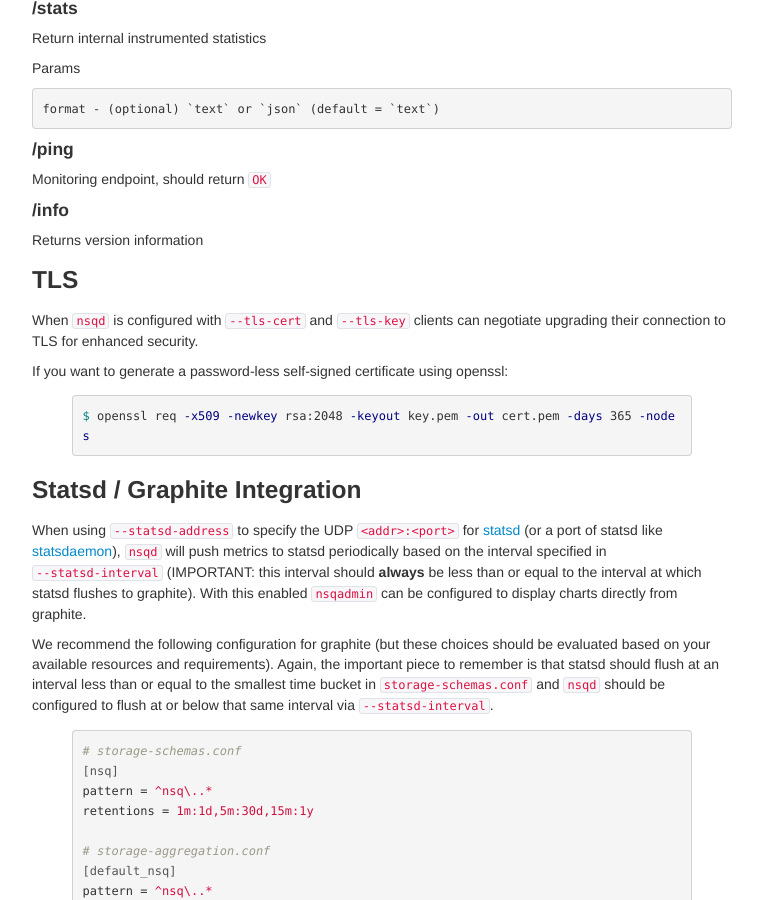
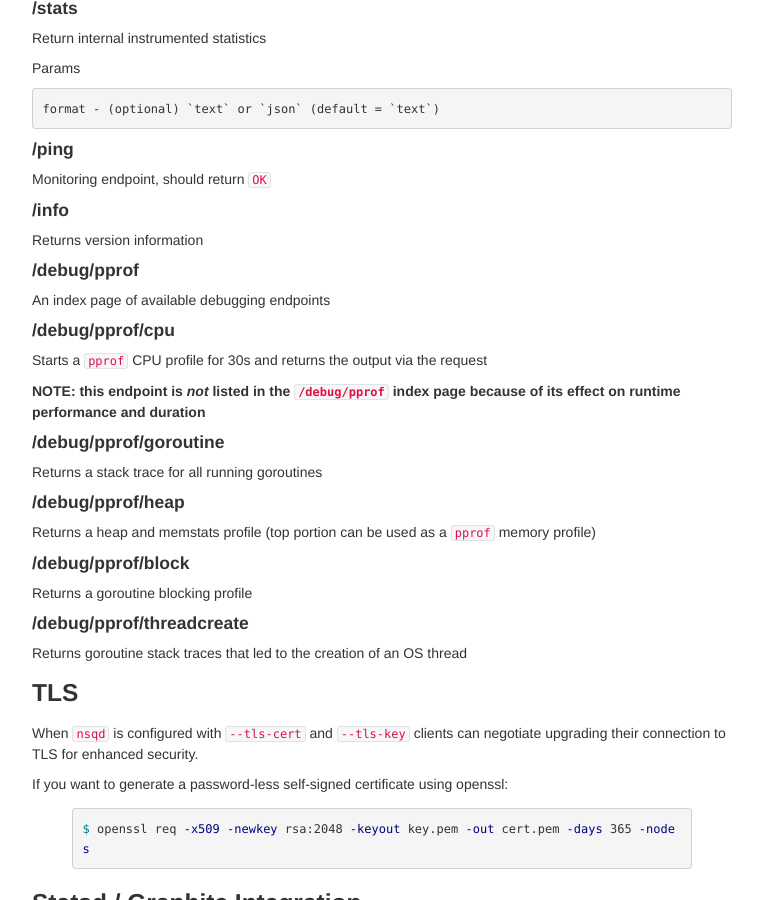
Before and after one commit to nsqio/nsq, a Jekyll site: the page built from _posts/2012-12-01-nsqd.md, in a window 1280 px wide and 900 px high, scrolled down 2648 px. Shown: the whole window, without its empty margins (378-1141 px from the left). Built offline with Jekyll 4.4.1, drawn with Linux system fonts in a browser that asks for light colours.

Commit message:
list all nsqd debug endpoints

```diff
--- a/_posts/2012-12-01-nsqd.md
+++ b/_posts/2012-12-01-nsqd.md
@@ -156,6 +156,33 @@ Monitoring endpoint, should return `OK`
 
 Returns version information
 
+#### /debug/pprof
+
+An index page of available debugging endpoints
+
+#### /debug/pprof/cpu
+
+Starts a `pprof` CPU profile for 30s and returns the output via the request
+
+**NOTE: this endpoint is *not* listed in the `/debug/pprof` index page because of its effect
+on runtime performance and duration**
+
+#### /debug/pprof/goroutine
+
+Returns a stack trace for all running goroutines
+
+#### /debug/pprof/heap
+
+Returns a heap and memstats profile (top portion can be used as a `pprof` memory profile)
+
+#### /debug/pprof/block
+
+Returns a goroutine blocking profile
+
+#### /debug/pprof/threadcreate
+
+Returns goroutine stack traces that led to the creation of an OS thread
+
 ### TLS
 
 When `nsqd` is configured with `--tls-cert` and `--tls-key` clients can negotiate upgrading their
```
